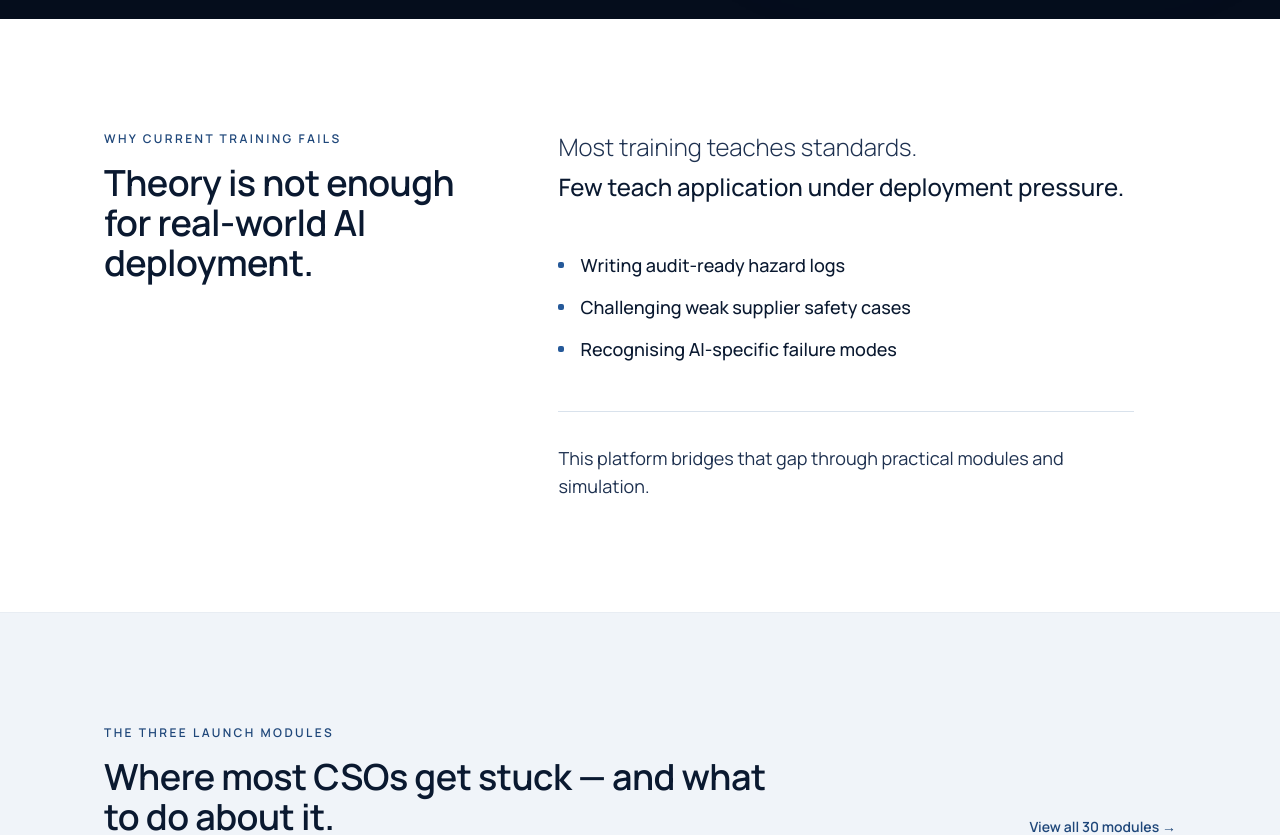
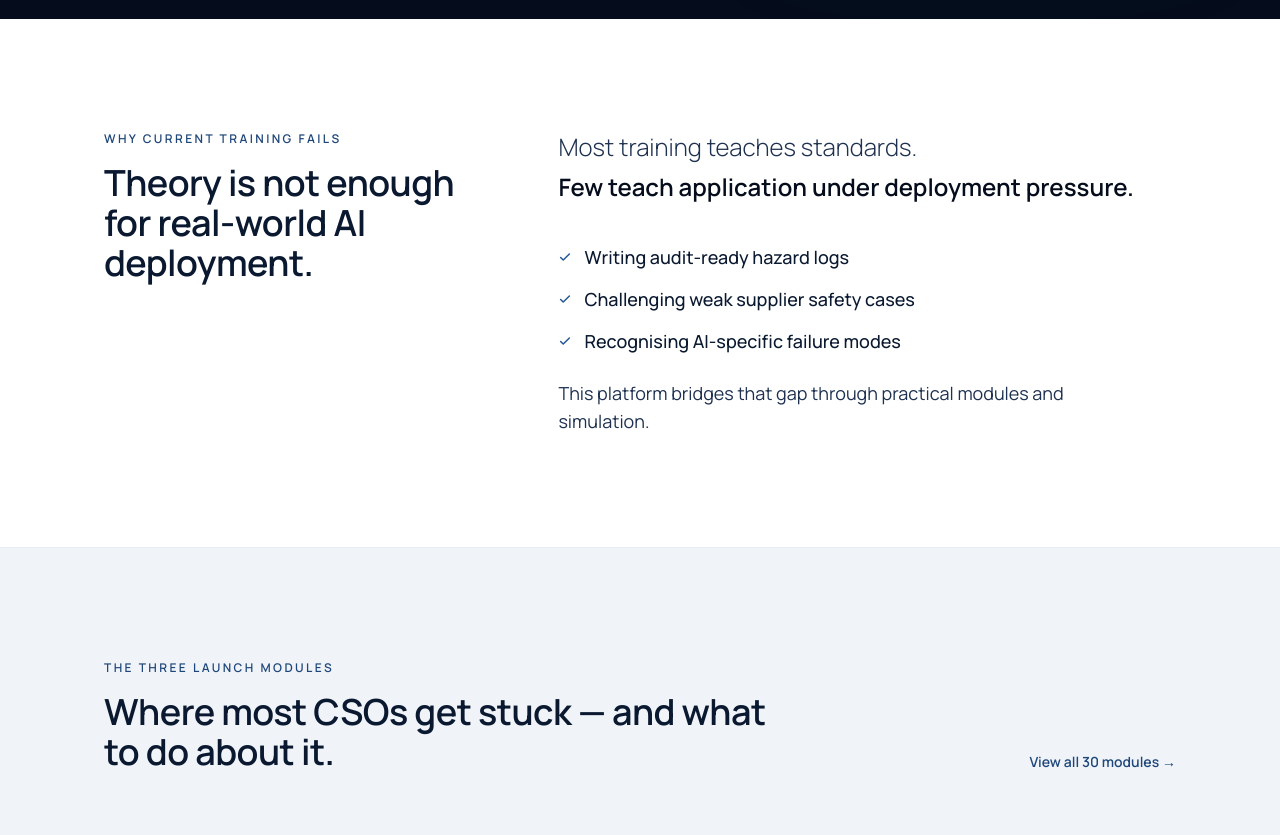
Before and after one commit to drlistin/clinical-ai-safety, a Next.js app: page / in a window 1280 px wide. Shown: the part 740-1575 px from the top of the page. Built offline with nearby package versions, Linux system fonts and the light colour scheme.

Commit message:
Polish why current training fails section

```diff
--- a/components/Problem.tsx
+++ b/components/Problem.tsx
@@ -21,25 +21,35 @@ export default function Problem() {
         </div>
 
         {/* Right: argument */}
-        <div className="max-w-xl space-y-12 md:col-span-3">
-          {/* Lead pair — light/medium contrast creates the "but" without saying it */}
+        <div className="max-w-xl md:col-span-3">
+          {/* Lead pair — light setup, weighted punchline */}
           <div className="space-y-2">
             <p className="text-xl font-light leading-snug text-navy-700 md:text-2xl">
               Most training teaches standards.
             </p>
-            <p className="text-xl font-medium leading-snug text-navy-900 md:text-2xl">
+            <p className="text-xl font-semibold leading-snug text-navy-950 md:text-2xl">
               Few teach application under deployment pressure.
             </p>
           </div>
 
-          {/* The three gaps */}
-          <ul className="space-y-3.5">
+          {/* The three gaps — premium tick markers */}
+          <ul className="mt-10 space-y-3.5">
             {failureModes.map((item) => (
-              <li key={item} className="flex items-start gap-4">
-                <span
+              <li key={item} className="flex items-start gap-3">
+                <svg
                   aria-hidden
-                  className="mt-[11px] block h-1.5 w-1.5 flex-none rounded-sm bg-clinical-600"
-                />
+                  viewBox="0 0 16 16"
+                  fill="none"
+                  className="mt-[7px] h-3.5 w-3.5 flex-none text-clinical-600"
+                >
+                  <path
+                    d="M3 8.5l3 3 7-7"
+                    stroke="currentColor"
+                    strokeWidth="1.75"
+                    strokeLinecap="round"
+                    strokeLinejoin="round"
+                  />
+                </svg>
                 <span className="text-base font-medium text-navy-900 md:text-lg">
                   {item}
                 </span>
@@ -47,13 +57,11 @@ export default function Problem() {
             ))}
           </ul>
 
-          {/* Resolution — separated, calmer */}
-          <div className="border-t border-navy-100 pt-8">
-            <p className="text-base leading-relaxed text-navy-700 md:text-lg">
-              This platform bridges that gap through practical modules and
-              simulation.
-            </p>
-          </div>
+          {/* Resolution — tight to the list so it reads as the same thought */}
+          <p className="mt-6 text-base leading-relaxed text-navy-700 md:text-lg">
+            This platform bridges that gap through practical modules and
+            simulation.
+          </p>
         </div>
       </div>
     </Section>
```
